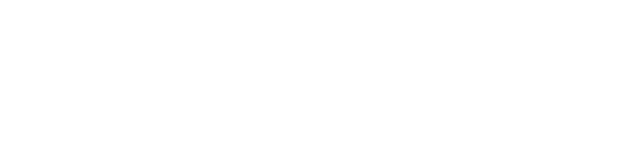
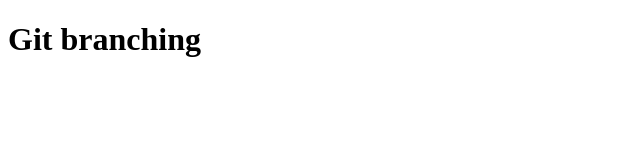
Before and after one commit to ivuksic/day8-gitexercise, a plain HTML site: page index.html in a window 1280 px wide. Shown: the whole page, without its empty margins (0-640 px from the left). Drawn offline with Linux system fonts and the light colour scheme.

Commit message:
added h1

```diff
--- a/index.html
+++ b/index.html
@@ -9,7 +9,7 @@
 </head>
 
 <body>
-
+    <h1>Git branching</h1>
 </body>
 
 </html>
```
